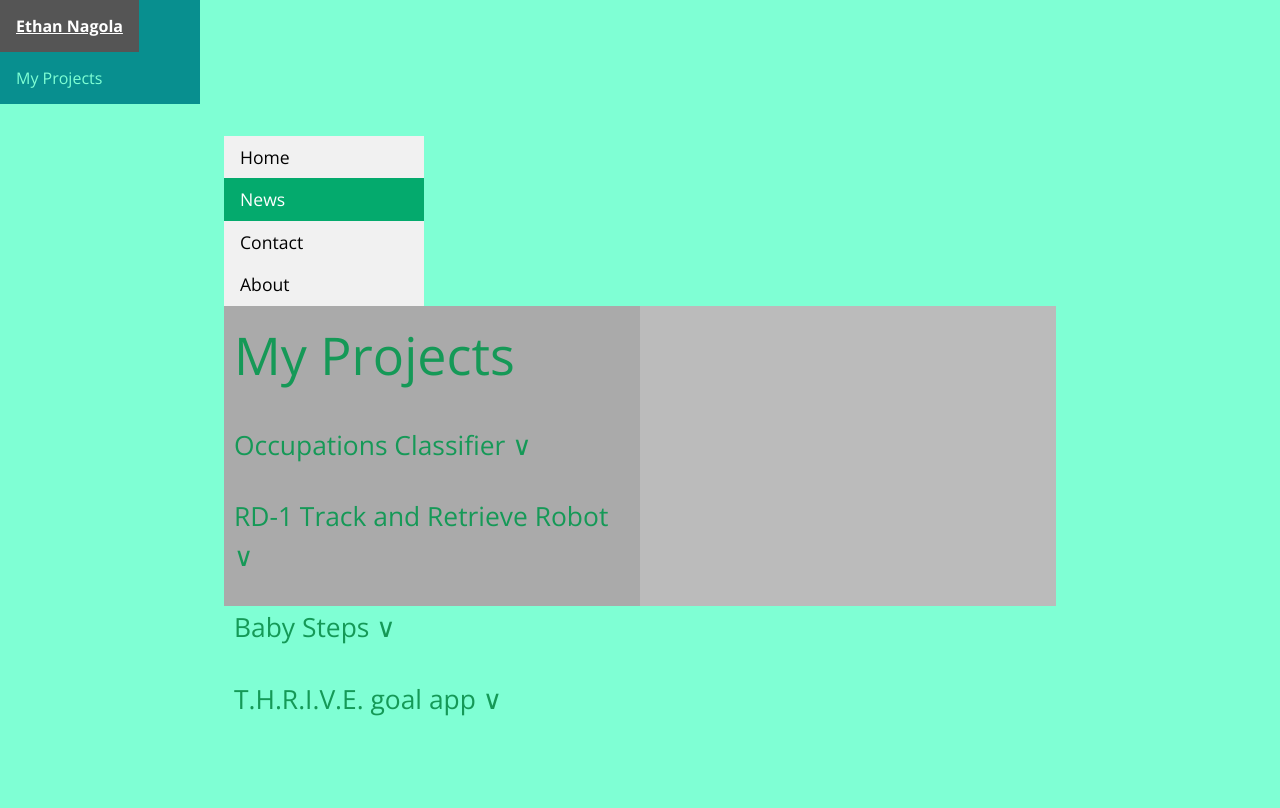
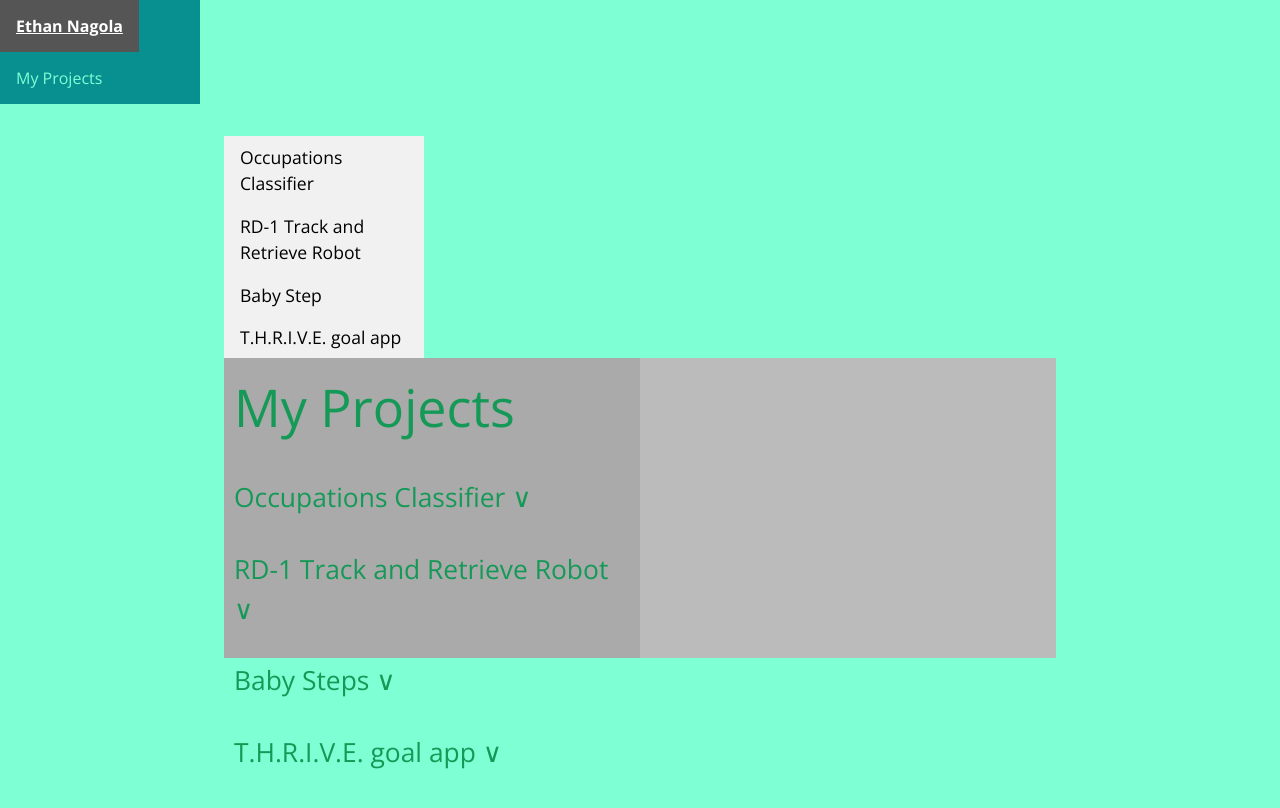
Before and after one commit to enagola/web, a Jekyll site: the page built from docs/projects.md, in a window 1280 px wide. Shown: the top 808 px of the page. Built offline with Jekyll 4.4.1, drawn with Linux system fonts in a browser that asks for light colours.

Commit message:
Update projects.md

```diff
--- a/docs/projects.md
+++ b/docs/projects.md
@@ -5,10 +5,10 @@ filename: projects
 pageheader: page-header-about
 ---
 <ul>
-  <li><a onclick="toggleNav('home')" id='home' href="#home">Home</a></li>
-  <li><a onclick="toggleNav('news')" id='news' class="active" href="#news">News</a></li>
-  <li><a onclick="toggleNav('contact')" id='contact' href="#contact">Contact</a></li>
-  <li><a onclick="toggleNav('about')" id='about' href="#about">About</a></li>
+  <li><a onclick="toggleNav('1')" id='1' href="#home">Occupations Classifier</a></li>
+  <li><a onclick="toggleNav('2')" id='2' href="#news">RD-1 Track and Retrieve Robot</a></li>
+  <li><a onclick="toggleNav('3')" id='3' href="#contact">Baby Step</a></li>
+  <li><a onclick="toggleNav('4')" id='4' href="#about">T.H.R.I.V.E. goal app</a></li>
 </ul>
 
 <div class="row">
```
